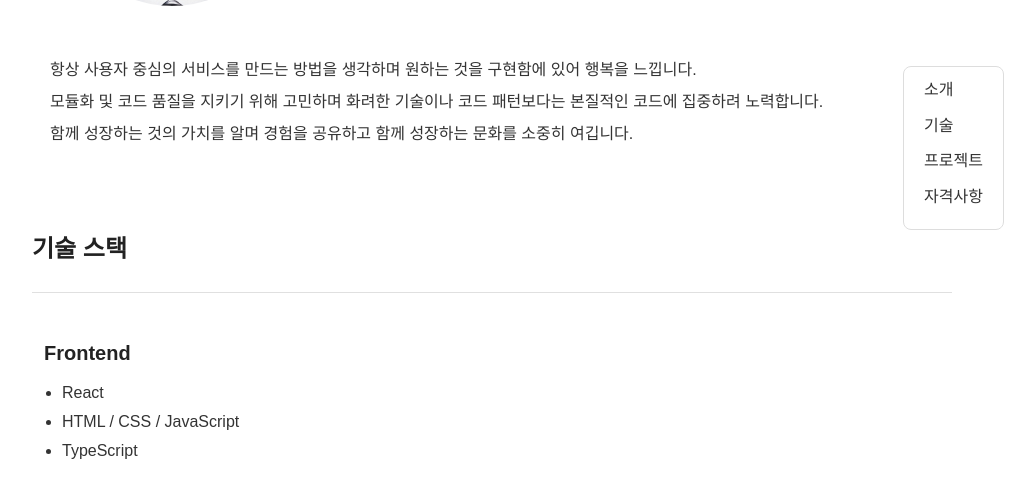
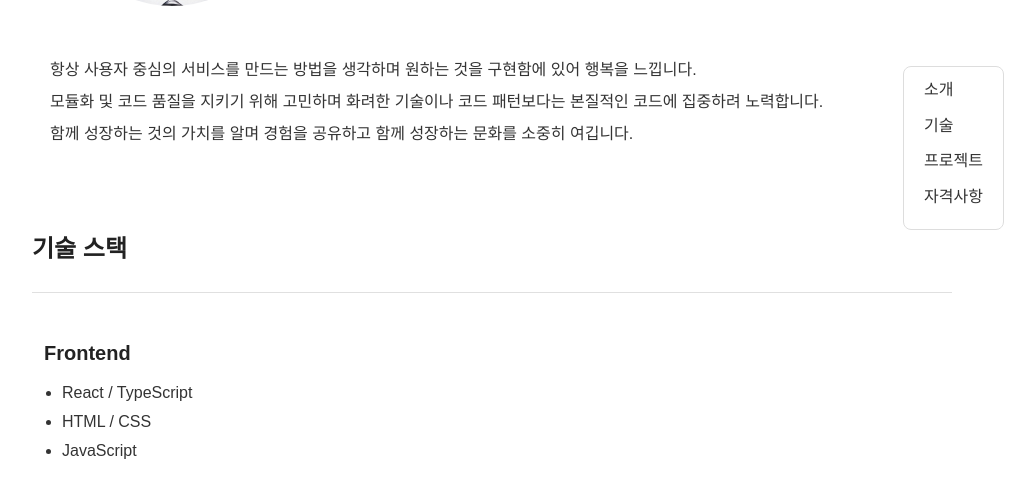
Before and after one commit to chan3199/chan3199.github.io, a plain HTML site: page index.html in a window 1280 px wide. Shown: the part 254-737 px from the top of the page, without its empty margins (148-1183 px from the left). Drawn offline with Linux system fonts and the light colour scheme.

Commit message:
Update index.html

```diff
--- a/index.html
+++ b/index.html
@@ -58,9 +58,9 @@
         <div class="skills-category">
           <h3>Frontend</h3>
           <ul>
-            <li>React</li>
-            <li>HTML / CSS / JavaScript</li>
-            <li>TypeScript</li>
+            <li>React / TypeScript </li>
+            <li>HTML / CSS</li>
+            <li>JavaScript</li>
           </ul>
         </div>
 
```
